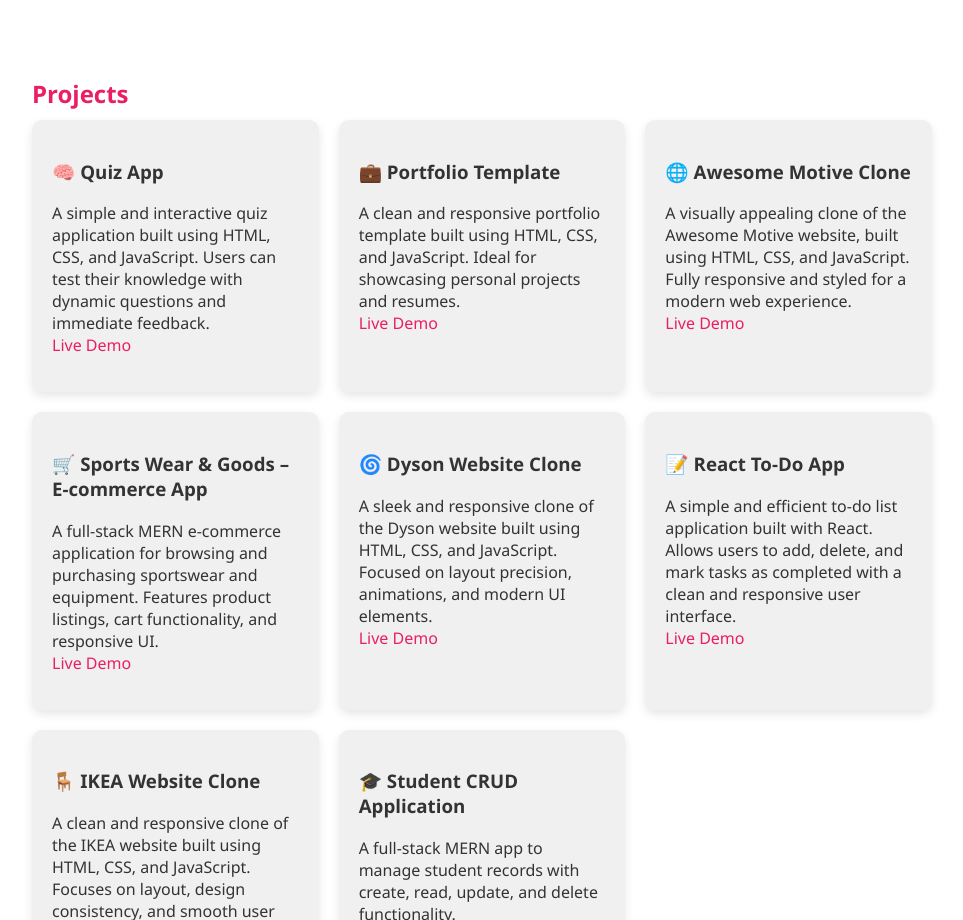
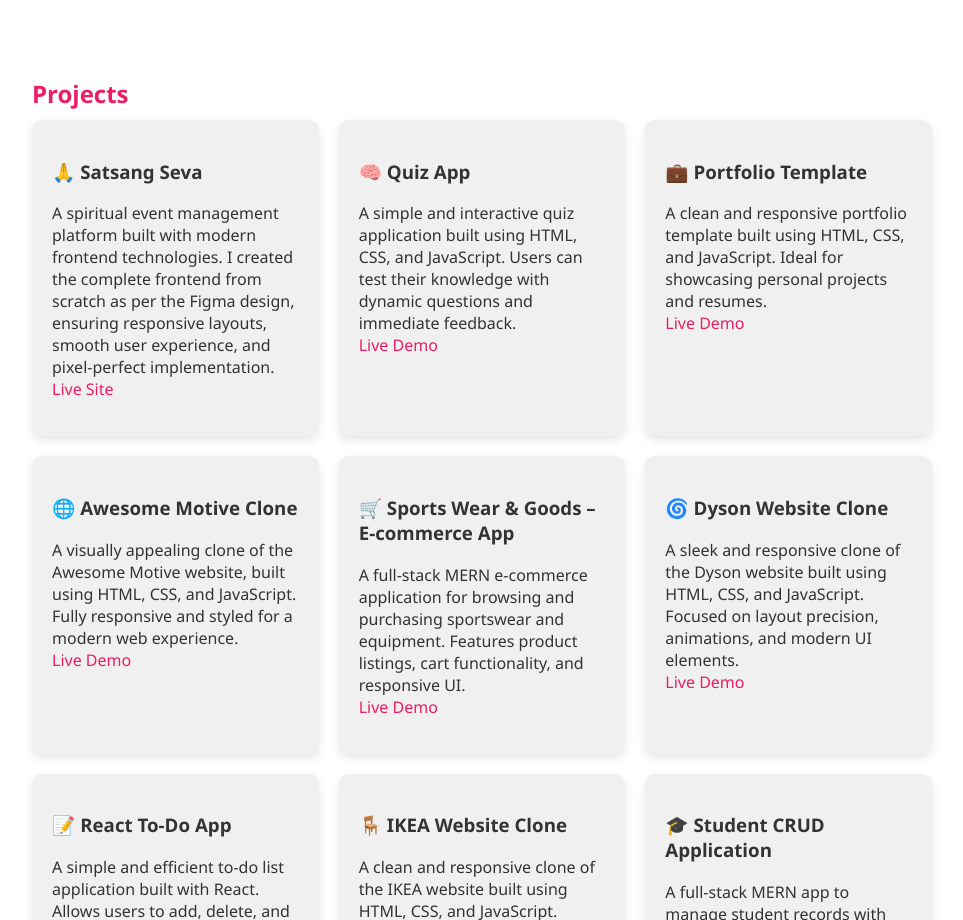
Before and after one commit to Yashop181/Port-Folio, a plain HTML site: page index.html in a window 1280 px wide. Shown: the part 1560-2480 px from the top of the page, without its empty margins (158-1121 px from the left). Drawn offline with Linux system fonts and the light colour scheme.

Commit message:
added satsang project link

```diff
--- a/index.html
+++ b/index.html
@@ -99,6 +99,7 @@
 
   </section>
 
+
   <section class="section hidden" id="projects">
     <h2>Projects</h2>
     <div class="projects">
@@ -106,6 +107,14 @@
         <h3>🎨 Multiplayer Drawing Game</h3>
         <p>A real-time drawing game like Skribbl using React and Socket.io.</p>
       </div> -->
+      <div class="card">
+  <h3>🙏 Satsang Seva</h3>
+  <p>
+    A spiritual event management platform built with modern frontend technologies. I created the complete frontend from scratch as per the Figma design, ensuring responsive layouts, smooth user experience, and pixel-perfect implementation.
+    <br />
+    <a href="https://www.satsangseva.com/" target="_blank">Live Site</a>
+  </p>
+</div>
 <div class="card">
   <h3>🧠 Quiz App</h3>
   <p>
@@ -220,6 +229,7 @@
 <!-- Scroll to Top Button -->
 <button id="scrollToTopBtn" title="Go to top">&#8679;</button>
 
+
   <script src="script.js"></script>
 </body>
 </html>
```
